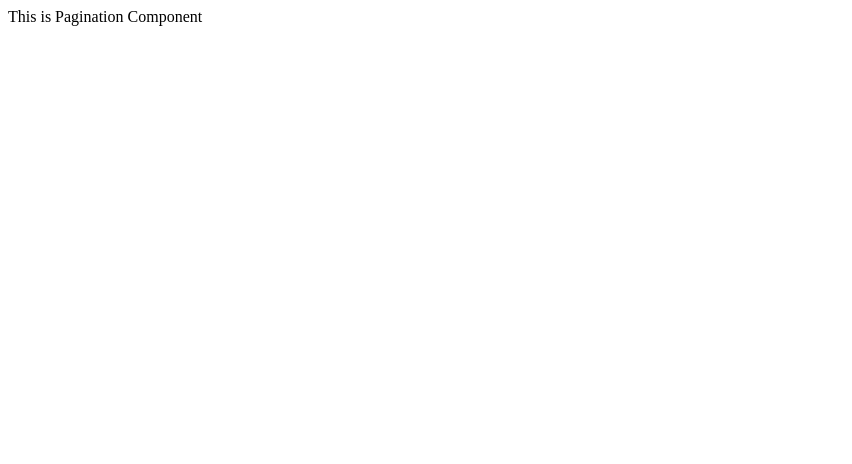
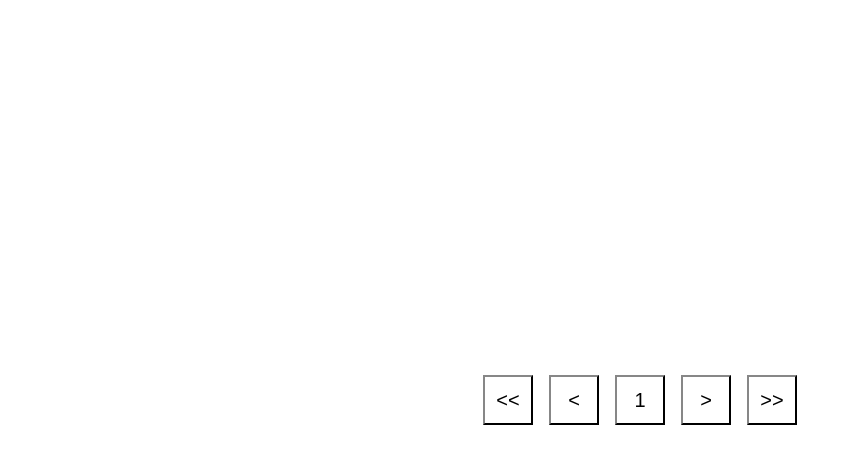
Before and after one commit to ohmy04180/Component-Develop, a Nuxt app in the folder component-ui/: page / in a window 1280 px wide. Shown: the top 464 px of the page, without its empty margins (0-852 px from the left). Built offline with nearby package versions, Linux system fonts and the light colour scheme.

Commit message:
[FAB2023-512] feat: Pagination 퍼블리싱 구성

```diff
--- a/component-ui/components/Pagination.vue
+++ b/component-ui/components/Pagination.vue
@@ -1,6 +1,24 @@
 <template>
-	<div>
-		This is Pagination Component
+	<div class="pagination">
+		<button class="pagination-move-button" type="button">
+			<<
+		</button>
+		<button class="pagination-move-button" type="button">
+			<
+		</button>
+		<ul class="pagination-list">
+			<li class="pagination-item">
+				<button type="button" class="pagination-button">
+					1
+				</button>
+			</li>
+		</ul>
+		<button class="pagination-move-button" type="button">
+			>
+		</button>
+		<button class="pagination-move-button" type="button">
+			>>
+		</button>
 	</div>
 </template>
 
@@ -9,5 +27,22 @@ export default {}
 </script>
 
 <style scoped>
+.pagination, .pagination-move-button, .pagination-list {
+	display: flex;
+}
 
+.pagination, .pagination-list {
+	gap: 16px;
+}
+
+.pagination-move-button, .pagination-button {
+	dislay: flex;
+	align-items: center;
+	justify-content: center;
+	width: 50px;
+	height: 50px;
+	background-color: #fff;
+	border-color: #333;
+	font-size: 20px;
+}
 </style>
--- a/component-ui/pages/index.vue
+++ b/component-ui/pages/index.vue
@@ -11,3 +11,25 @@ export default {
 	components: {Pagination}
 }
 </script>
+<style>
+html {
+	width: 100%;
+	height: 100vh;
+	display: flex;
+	align-items: center;
+	justify-content: center;
+}
+
+html, body, div, span, ol, ul, li {
+	margin: 0;
+	padding: 0;
+	border: 0;
+	font-size: 100%;
+	font: inherit;
+	vertical-align: baseline;
+}
+
+ol, ul {
+	list-style: none;
+}
+</style>
```
